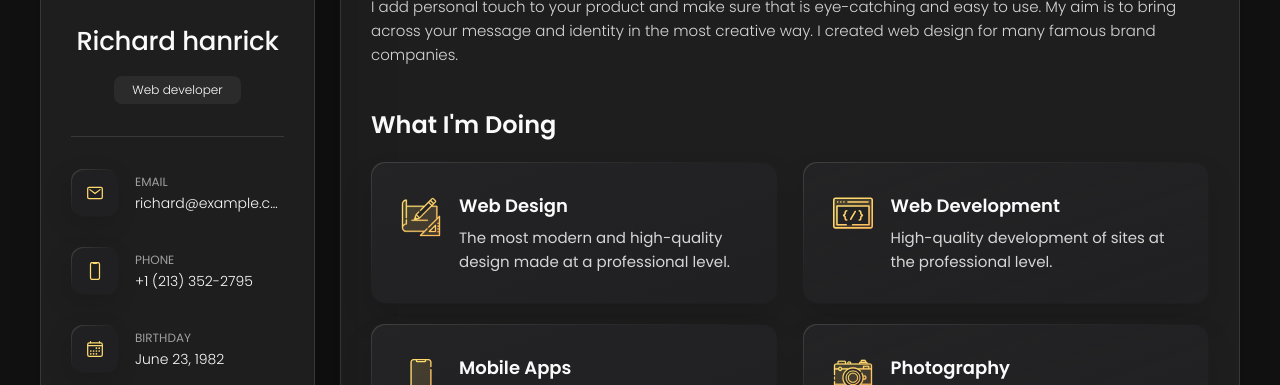
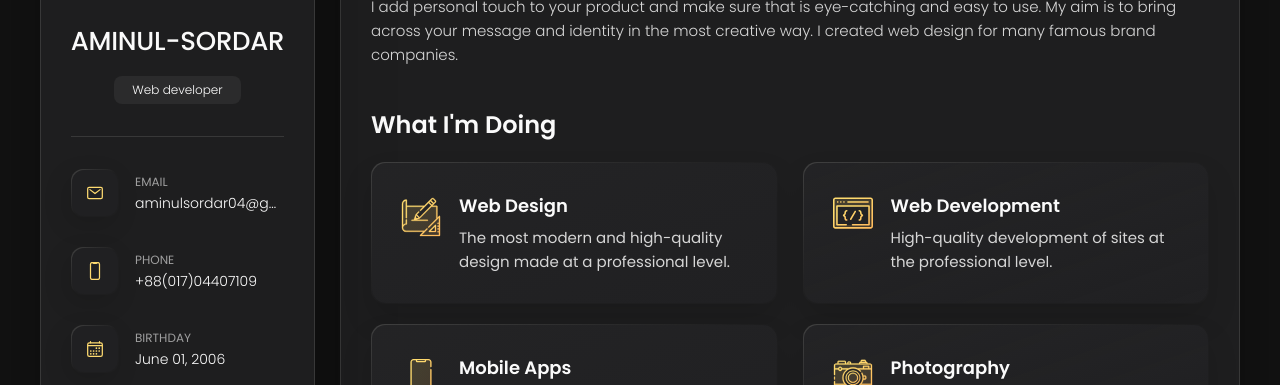
Before and after one commit to Aminulsordar/personal-portfolio, a plain HTML site: page index.html in a window 1280 px wide. Shown: the part 271-656 px from the top of the page. Drawn offline with nearby package versions, Linux system fonts and the light colour scheme.

Commit message:
Update index.html

```diff
--- a/index.html
+++ b/index.html
@@ -46,7 +46,7 @@
         </figure>
 
         <div class="info-content">
-          <h1 class="name" title="Richard hanrick">Richard hanrick</h1>
+          <h1 class="name" title="AMINUL-SORDAR">AMINUL-SORDAR</h1>
 
           <p class="title">Web developer</p>
         </div>
@@ -74,7 +74,7 @@
             <div class="contact-info">
               <p class="contact-title">Email</p>
 
-              <a href="mailto:richard@example.com" class="contact-link">richard@example.com</a>
+              <a href="AMINUL:aminulsordar04@gmail.com" class="contact-link">aminulsordar04@gmail.com</a>
             </div>
 
           </li>
@@ -88,7 +88,7 @@
             <div class="contact-info">
               <p class="contact-title">Phone</p>
 
-              <a href="tel:+12133522795" class="contact-link">+1 (213) 352-2795</a>
+              <a href="tel:+8801704407109" class="contact-link">+88(017)04407109</a>
             </div>
 
           </li>
@@ -102,7 +102,7 @@
             <div class="contact-info">
               <p class="contact-title">Birthday</p>
 
-              <time datetime="1982-06-23">June 23, 1982</time>
+              <time datetime="1982-06-23">June 01, 2006</time>
             </div>
 
           </li>
```
